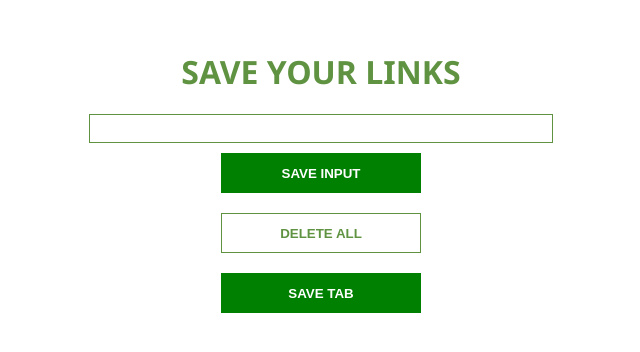
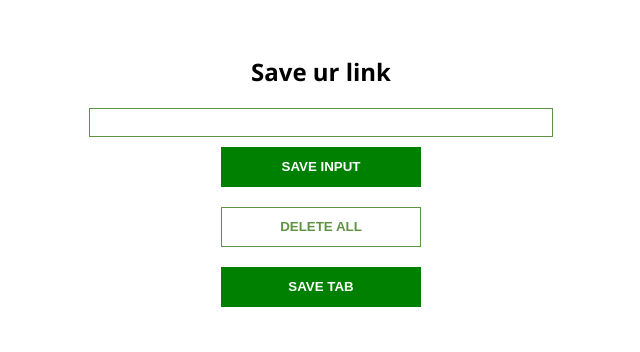
Before and after one commit to akashsubramaniyan/ToDo, a plain HTML site: page index.html in a window 1280 px wide. Shown: the part 218-570 px from the top of the page, without its empty margins (319-959 px from the left). Drawn offline with Linux system fonts and the light colour scheme.

Commit message:
Initial Commit

```diff
--- a/index.html
+++ b/index.html
@@ -9,7 +9,7 @@
     <link rel="stylesheet" href="Link.css">
 </head>
 <body>
-    <h1>SAVE YOUR LINKS</h1>
+    <h2>Save ur link</h2>
     <input type="text" id="input-el">
 
     <button id="input-btn" >SAVE INPUT</button>
@@ -20,7 +20,7 @@
 
     <ul id="ul-el"></ul>
 
-<script src="Link.js"></script>
+  <script src="Link.js"></script>
 
 </body>
 </html>
```
Also changed, not shown: 1 other file.
